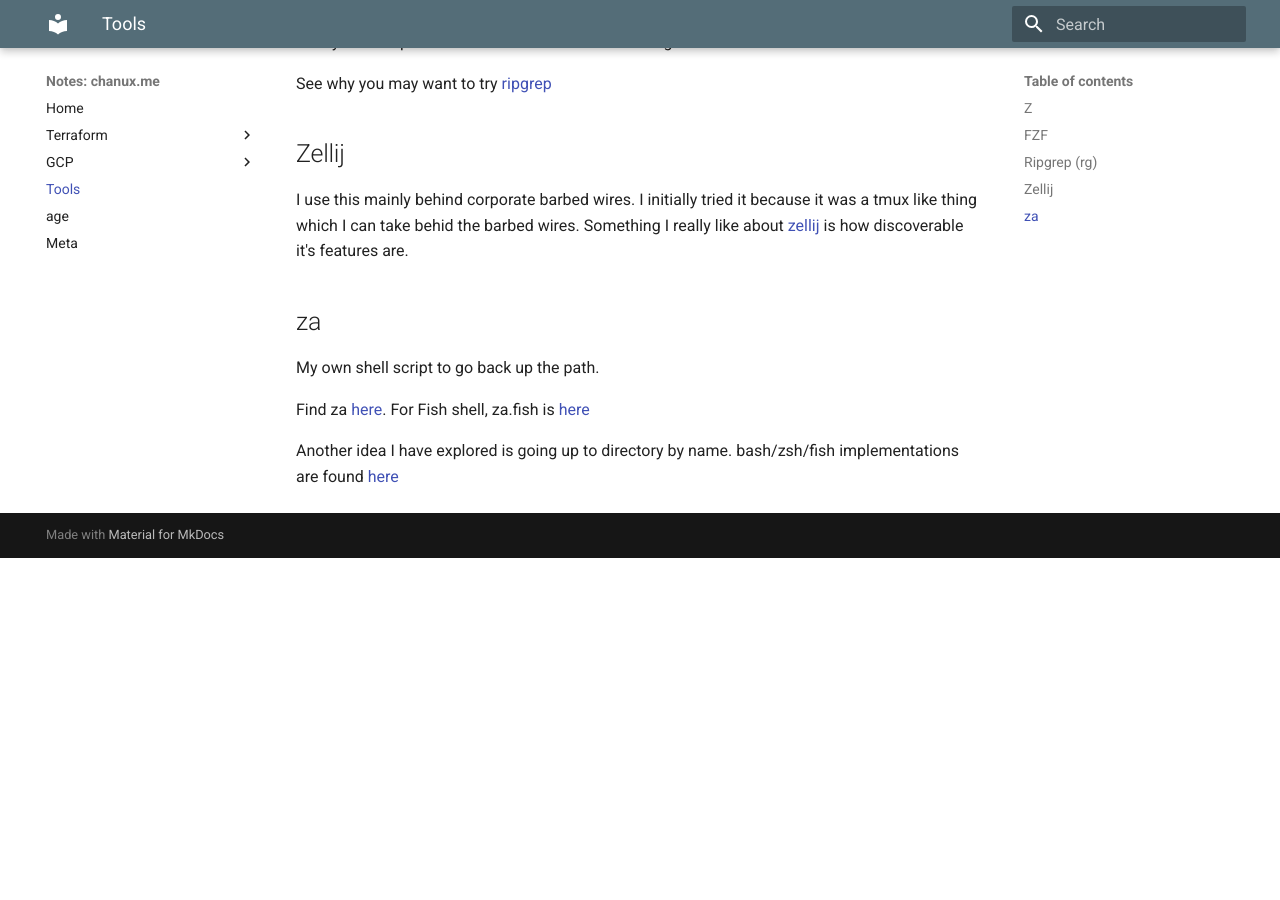
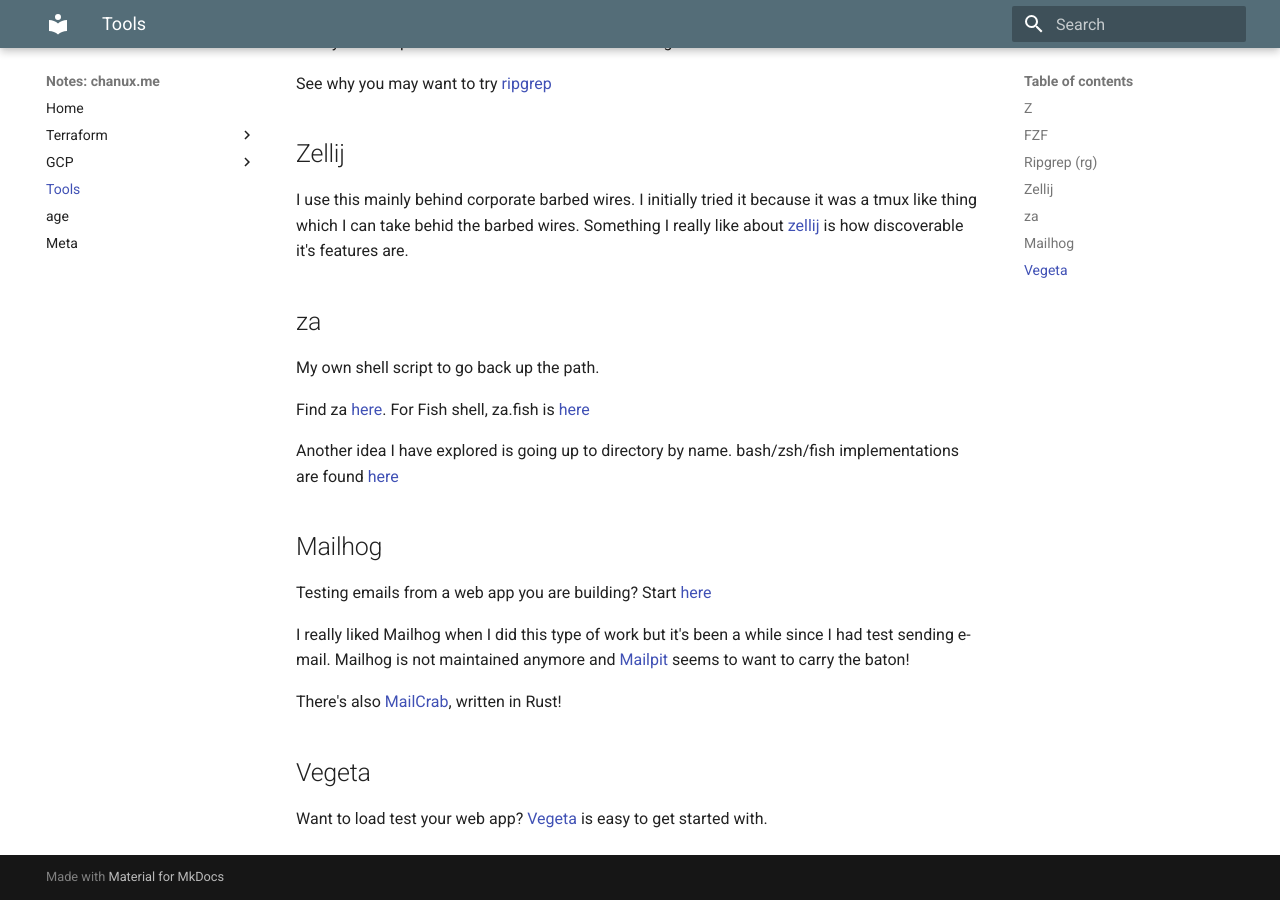
Before and after one commit to chanux/notes.chanux.me, an MkDocs documentation site: the page built from docs/tools.md, in a window 1280 px wide and 900 px high, scrolled down 702 px. Built offline with MkDocs 1.6.1 and Material for MkDocs 9.7.7, drawn with Linux system fonts in a browser that asks for light colours; before the commit the page ends 1260 px from its top, so only the background shows below that.

Commit message:
Updates tool doc and minor changes to flexible terraform article

```diff
--- a/docs/tools.md
+++ b/docs/tools.md
@@ -45,3 +45,19 @@ is [here](https://gist.github.com/chanux/9411092)
 Another idea I have explored is going up to directory by name. bash/zsh/fish
 implementations are found
 [here](https://gist.github.com/chanux/08c6f53472190a02b33bd49100163d93)
+
+## Mailhog
+
+Testing emails from a web app you are building? Start
+[here](https://github.com/mailhog/MailHog)
+
+I really liked Mailhog when I did this type of work but it's been a while since
+I had test sending e-mail. Mailhog is not maintained anymore and
+[Mailpit](https://github.com/axllent/mailpit) seems to want to carry the baton!
+
+There's also [MailCrab](https://github.com/tweedegolf/mailcrab), written in Rust!
+
+## Vegeta
+
+Want to load test your web app? [Vegeta](https://github.com/tsenart/vegeta) is
+easy to get started with.
```
Also changed, not shown: docs/terraform/flexible.md (+8 -2 lines).
